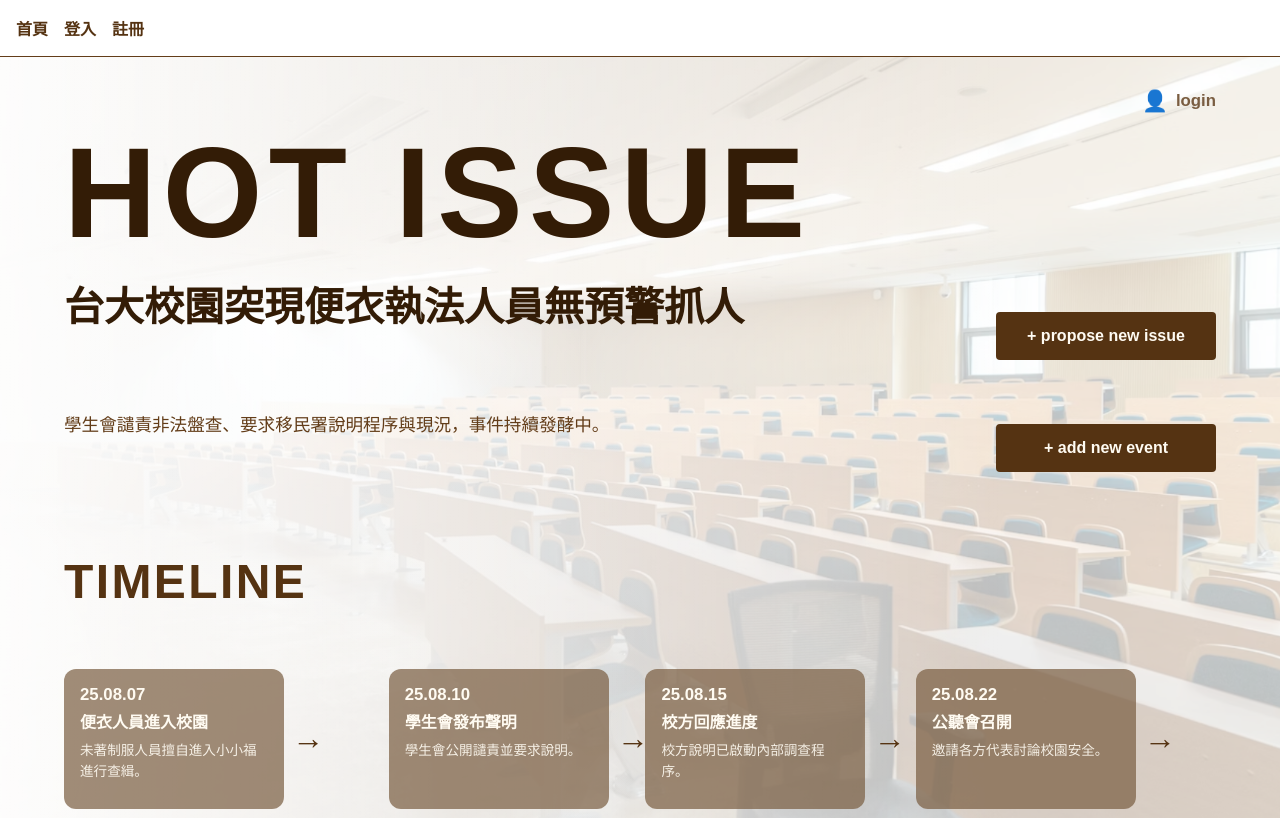
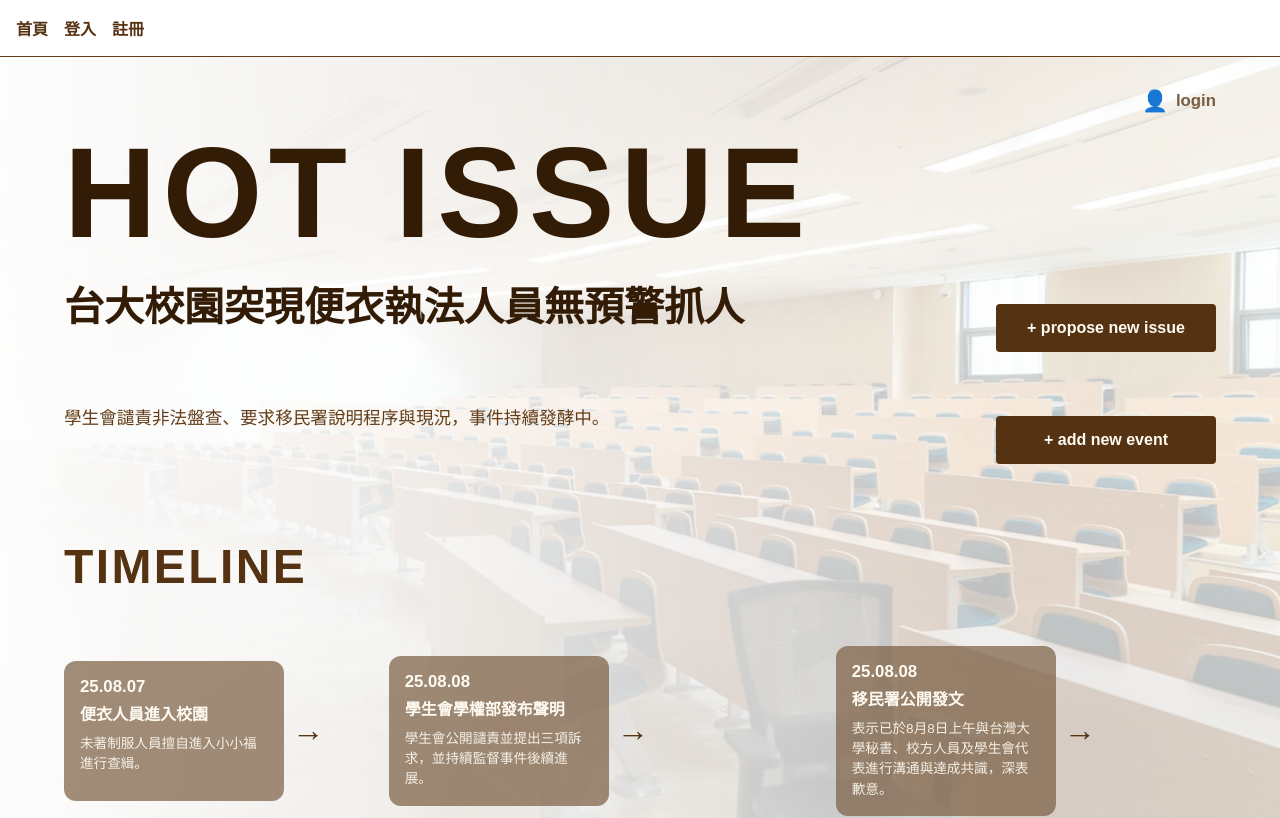
Before and after one commit to megumin0507/Campus_Issue_Platform, a React (Vite) app in the folder apps/frontend/: page / in a window 1280 px wide. Shown: the top 818 px of the page. Built offline with nearby package versions, Linux system fonts and the light colour scheme.

Commit message:
update homepage fake data

```diff
--- a/apps/frontend/src/pages/HomePage.tsx
+++ b/apps/frontend/src/pages/HomePage.tsx
@@ -34,22 +34,17 @@
       },
       {
         id: "event-002",
-        date: "2025-08-10",
-        title: "學生會發布聲明",
-        summary: "學生會公開譴責並要求說明。",
+        date: "2025-08-08",
+        title: "學生會學權部發布聲明",
+        summary: "學生會公開譴責並提出三項訴求，並持續監督事件後續進展。",
       },
       {
-        id: "event-003",
-        date: "2025-08-15",
-        title: "校方回應進度",
-        summary: "校方說明已啟動內部調查程序。",
+        id: "event-012",
+        date: "2025-08-08",
+        title: "移民署公開發文",
+        summary: "表示已於8月8日上午與台灣大學秘書、校方人員及學生會代表進行溝通與達成共識，深表歉意。",
       },
-      {
-        id: "event-004",
-        date: "2025-08-22",
-        title: "公聽會召開",
-        summary: "邀請各方代表討論校園安全。",
-      },
+
     ],
   },
   {
```
